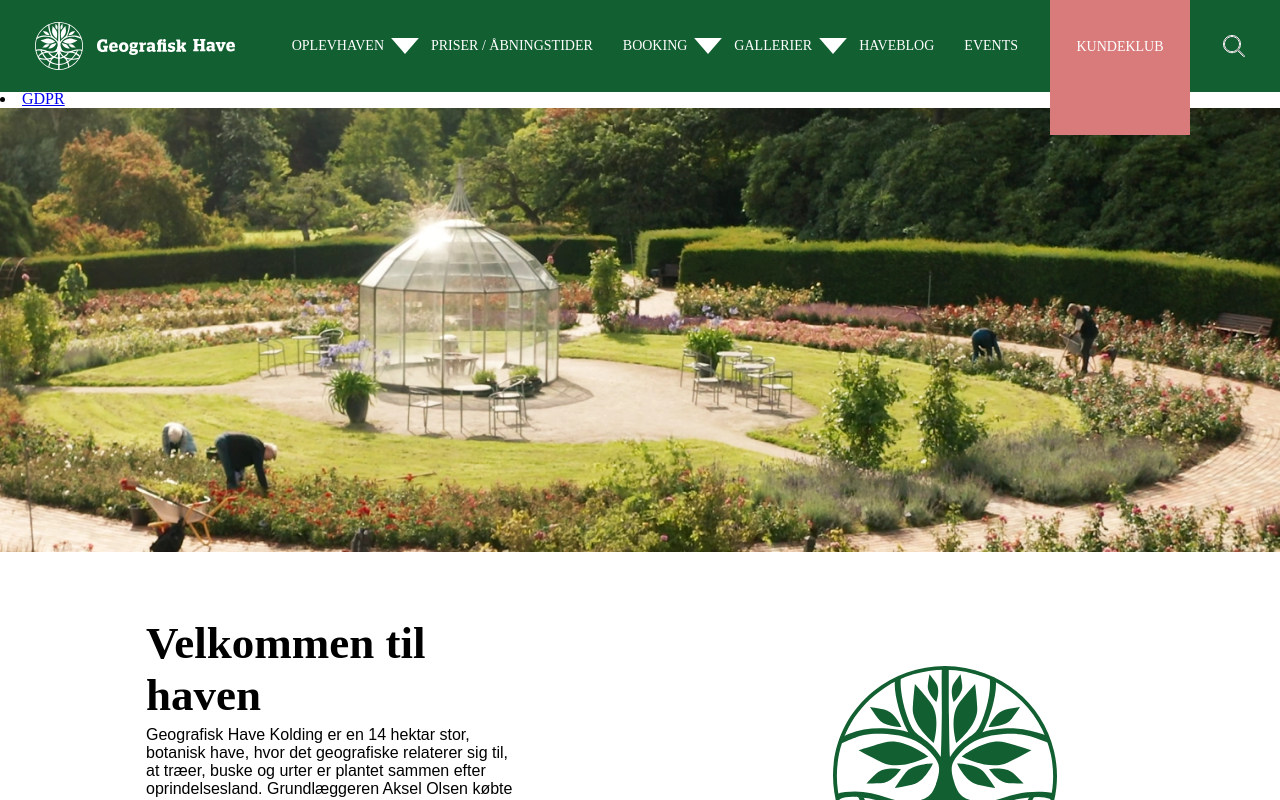
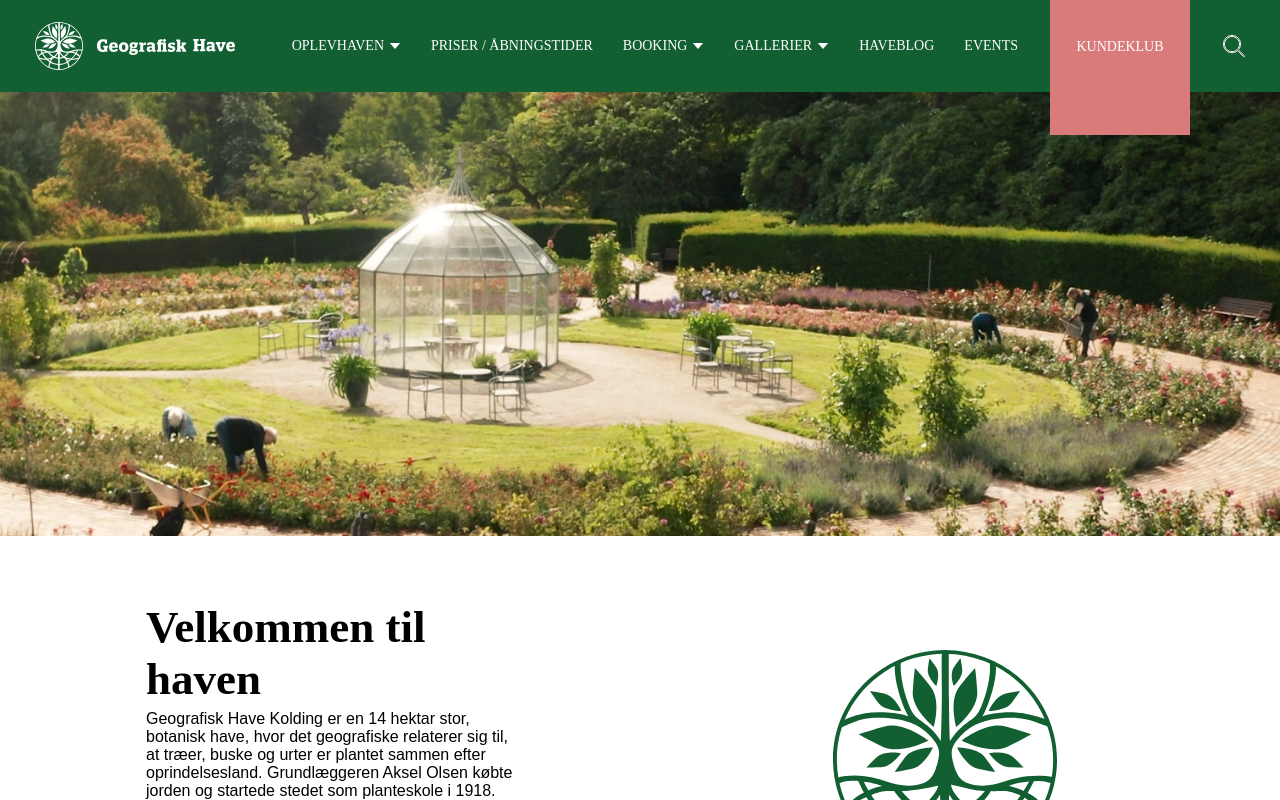
Before and after one commit to dittekoustrup/GeoGardenImprovments, a Vue app: page / in a window 1280 px wide. Shown: the top 800 px of the page. Built offline with nearby package versions, Linux system fonts and the light colour scheme; a web font is replaced by a local one.

Commit message:
fix navbar hiding content by pos:absolute

```diff
--- a/src/assets/style/Navigation.scss
+++ b/src/assets/style/Navigation.scss
@@ -13,10 +13,9 @@
     display: flex;
     align-items: center;
     padding: 17px 17px 17px 10px;
-    position: fixed;
+    position: sticky;
+    top: 0;
     width: 100%;
-    top: 0;
-    position: fixed;
     z-index: 10;
 
     &__dropdown-menu {
--- a/src/components/Navigation.vue
+++ b/src/components/Navigation.vue
@@ -1,9 +1,10 @@
 <script setup>
 import { ref } from "vue";
 import { useRouter } from "vue-router";
-import Dropdown from "./Dropdown.vue"
-import activateToast from "../helpers/Toast.js"
-import DesktopNavigation from "./DesktopNavigation.vue"
+
+import Dropdown from "./Dropdown.vue";
+import activateToast from "../helpers/Toast.js";
+import DesktopNavigation from "./DesktopNavigation.vue";
 
 const router = useRouter();
 const newsletterRoute = router.getRoutes().find(route => route.name === 'newsletter');
@@ -19,7 +20,6 @@ const redirectToHomePage = () => {
 </script>
 
 <template>
-    <nav>
         <ul class="navigation">
             <div class="navigation__logo" @click="redirectToHomePage">
                 <img src="../assets/icons/LogoTextRow.svg" alt="logo">
@@ -49,7 +49,7 @@ const redirectToHomePage = () => {
         <div v-if="dropdownOpen">
             <Dropdown />
         </div>
-    </nav>
+
 </template>
 
 <style lang="scss">
--- a/src/views/HomePage.vue
+++ b/src/views/HomePage.vue
@@ -13,11 +13,6 @@ const routes = router.getRoutes();
 
 <template>
   <main>
-    <menu>
-      <li v-for="r in routes" :key="r.path">
-        <RouterLink :to="r.path">{{ r.meta.title }}</RouterLink>
-      </li>
-    </menu>
 
     <HeroBanner imageName="Geo_Have_06.webp" />
 
```
